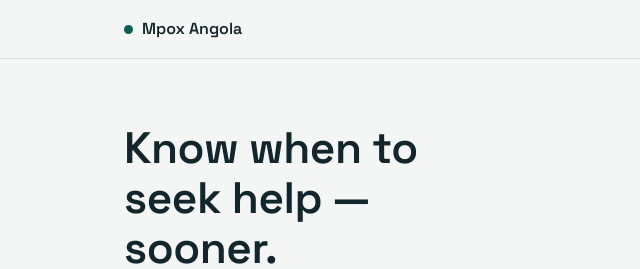
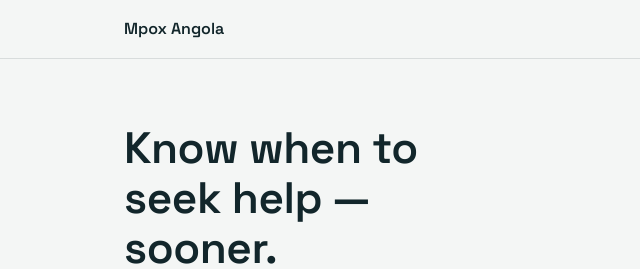
Before and after one commit to AnacletoManue/pag_mpox, a plain HTML site: page index.html in a window 1280 px wide. Shown: the top 269 px of the page, 0-640 px from the left. Drawn offline with Linux system fonts and the light colour scheme.

Commit message:
Esta tudo, ok

```diff
--- a/index.html
+++ b/index.html
@@ -4,6 +4,7 @@
 <meta charset="UTF-8">
 <meta name="viewport" content="width=device-width, initial-scale=1, viewport-fit=cover">
 <title>Mpox Angola — Triagem digital</title>
+<link rel="icon" type="image/png" href="assets/favicon.png">
 <link rel="preconnect" href="https://fonts.googleapis.com">
 <link rel="preconnect" href="https://fonts.gstatic.com" crossorigin>
 <link href="https://fonts.googleapis.com/css2?family=Space+Grotesk:wght@500;600;700&family=Inter:wght@400;500;600&display=swap" rel="stylesheet">
@@ -169,7 +170,7 @@
 <nav class="topbar">
   <div class="topbar-inner">
     <a class="wordmark" href="#" onclick="showView('about');return false;">
-      <span class="dot"></span> Mpox Angola
+       Mpox Angola
     </a>
     <div class="nav-right">
       <div class="navlinks">
```
Also changed, not shown: assets/favicon.png (added).
